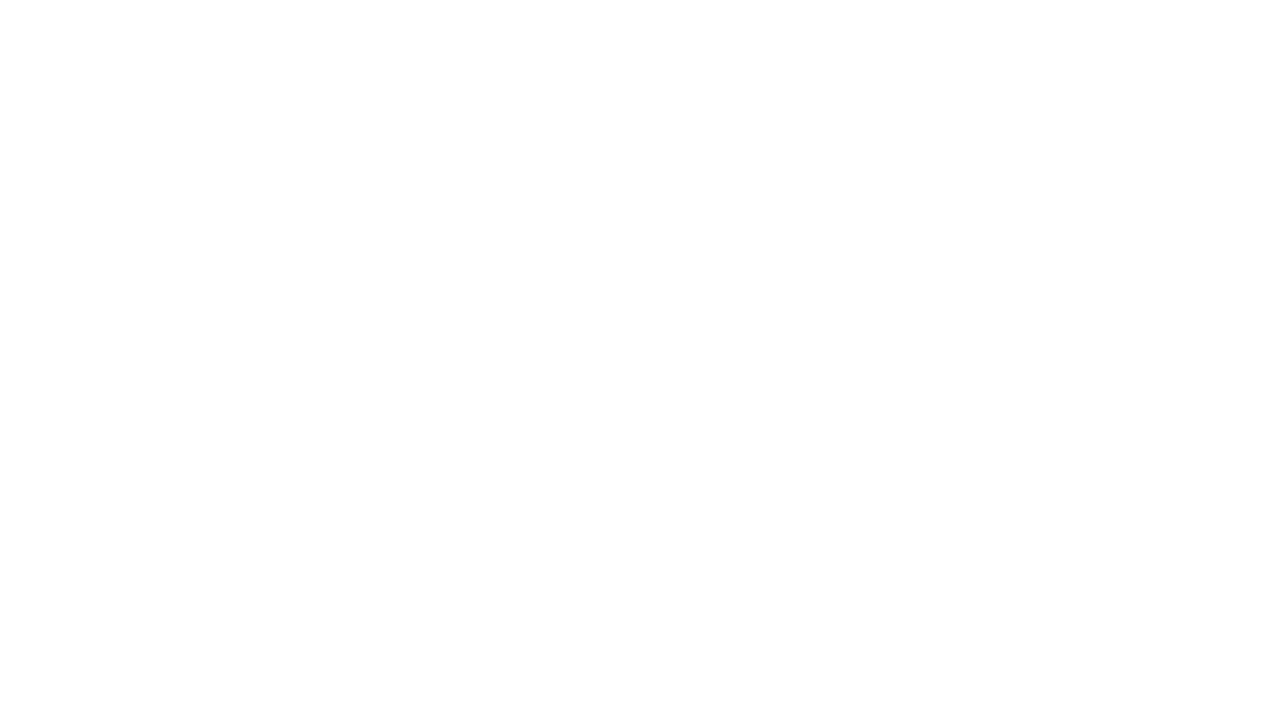
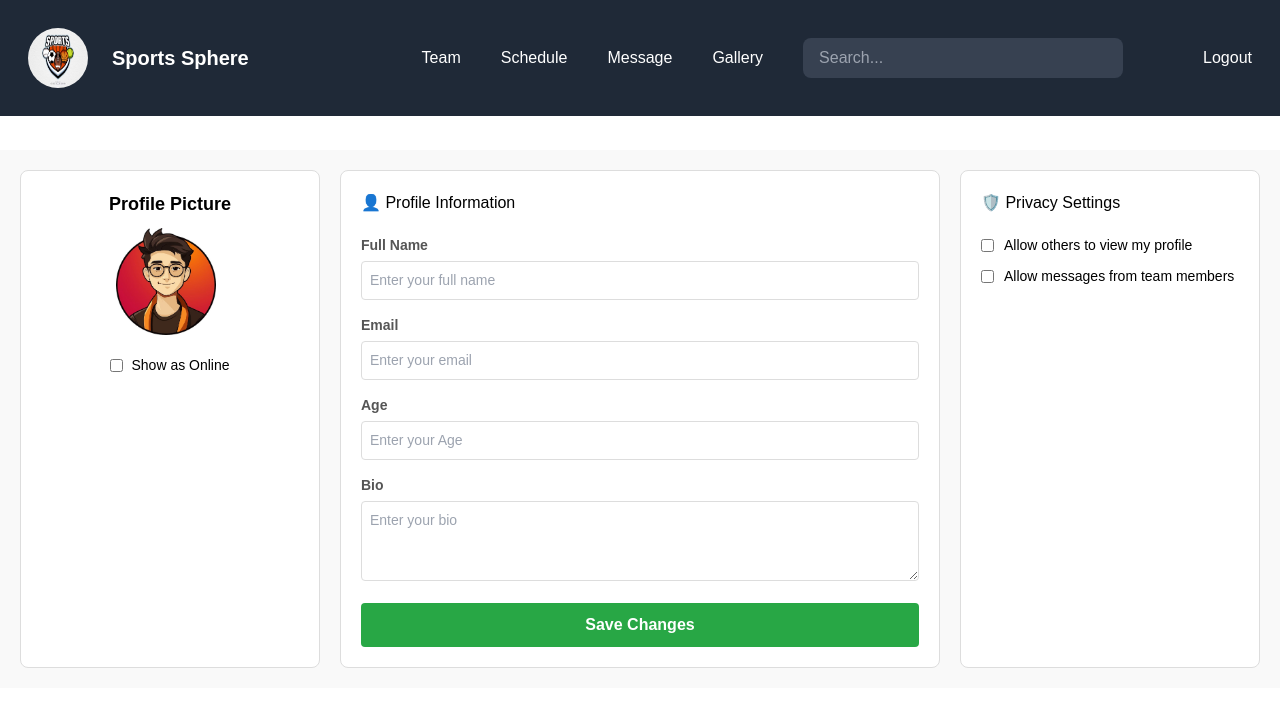
Before and after one commit to Rajeshbabu21/Sports-Sphere, a React (Vite) app in the folder Sports-Sphere/: page /user in a window 1280 px wide. Before the commit this address had no page. Shown: the top 706 px of the page. Built offline with nearby package versions, Linux system fonts and the light colour scheme; grey boxes are pictures that could not be loaded.

Commit message:
Added the User Page

```diff
--- a/Sports-Sphere/src/App.jsx
+++ b/Sports-Sphere/src/App.jsx
@@ -62,7 +62,7 @@ function App() {
             path='/create-team'
             element={
               <>
-              <Navbar />
+                <Navbar />
                 <CreateTeamPage />
                 {/* <Message /> */}
               </>
@@ -95,6 +95,16 @@ function App() {
               </>
             }
           />
+
+          <Route
+            path='/user'
+            element={
+              <>
+                <Navbar />
+                <User />
+              </>
+            }
+          />
         </Routes>
       </Router>
     </ThemeProvider>
--- a/Sports-Sphere/src/Componenets/Navbar/Navbar.jsx
+++ b/Sports-Sphere/src/Componenets/Navbar/Navbar.jsx
@@ -46,7 +46,7 @@ const Navbar = () => {
                 strokeLinecap='round'
                 strokeLinejoin='round'
                 strokeWidth={2}
-                d='M6 18L18 6M6 6l12 12'
+                // d='M6 18L18 6M6 6l12 12'
               />
             </svg>
           ) : (
@@ -92,51 +92,18 @@ const Navbar = () => {
           </div>
 
           {/* User Menu Button */}
+          <Link to='/user' className='hover:text-gray-300'>
           <div className='relative'>
             <button
-              onClick={() => toggleDropdown(0)}
+              // onClick={() => toggleDropdown(0)}
               className='flex items-center text-sm focus:outline-none'
             >
               {/* ccbc */}
-              <img
-                className='w-10 h-10 rounded-full'
-                src={ {profileImage }}
-                alt='User'
-              />
+              <img className='w-10 h-10 rounded-full' src={{profileImage}} alt="User" />
             </button>
 
-            {/* Dropdown Menu */}
-            {openDropdownIndex === 0 && (
-              <div className='absolute right-0 my-4 text-base list-none bg-white divide-y divide-gray-100 rounded-lg shadow dark:bg-gray-700 dark:divide-gray-600 w-60'>
-                <ul className='py-2'>
-                  <li>
-                    <Link
-                      to='/profile'
-                      className='block px-4 py-2 text-sm text-gray-700 hover:bg-gray-100 dark:hover:bg-gray-600 dark:text-gray-200 dark:hover:text-white text-center'
-                    >
-                      User's Name
-                    </Link>
-                  </li>
-                  <li>
-                    <Link
-                      to='/profile/update'
-                      className='block px-4 py-2 text-sm text-gray-700 hover:bg-gray-100 dark:hover:bg-gray-600 dark:text-gray-200 dark:hover:text-white text-center'
-                    >
-                      Update Profile
-                    </Link>
-                  </li>
-                  <li>
-                    <Link
-                      to='/settings'
-                      className='block px-4 py-2 text-sm text-gray-700 hover:bg-gray-100 dark:hover:bg-gray-600 dark:text-gray-200 dark:hover:text-white text-center'
-                    >
-                      Settings
-                    </Link>
-                  </li>
-                </ul>
-              </div>
-            )}
           </div>
+          </Link>
 
           <Link to='/logout' className='hover:text-gray-300'>
             Logout
--- a/Sports-Sphere/src/Pages/Schedule/Dashboard.css
+++ b/Sports-Sphere/src/Pages/Schedule/Dashboard.css
@@ -5,14 +5,16 @@
   display: flex;
   flex-direction: row;
   margin-top: 150px;
-  height: 100vh;
+  /* height: 100vh; */
   overflow: hidden;
+  background-color: #28a745;
 }
 
 /* Sidebar Section */
-.sidebar {
+.sidebar-1 {
   width: 300px;
   background-color: white;
+  background-color: #17a2b8;
   padding: 20px;
   box-shadow: 2px 0 6px rgba(0, 0, 0, 0.1);
   display: flex;
--- a/Sports-Sphere/src/Pages/Schedule/Schedule.jsx
+++ b/Sports-Sphere/src/Pages/Schedule/Schedule.jsx
@@ -1,11 +1,11 @@
 import React from 'react'
 import './Dashboard.css' // Assuming styles are in a separate CSS file
 
-const Dashboard = () => {
+const Schedule = () => {
   return (
     <div className='dashboard-container'>
       {/* Sidebar Section */}
-      <div className='sidebar'>
+      <div className='sidebar-1'>
         {/* Filters Section */}
         <div className='filters-section'>
           <h3>Filters</h3>
@@ -56,4 +56,4 @@ const Dashboard = () => {
   )
 }
 
-export default Dashboard
+export default Schedule
--- a/Sports-Sphere/src/Pages/UserProfile/User.jsx
+++ b/Sports-Sphere/src/Pages/UserProfile/User.jsx
@@ -1,8 +1,64 @@
 import React from 'react'
-
+import './user.css' // Ensure to link your CSS for styles
+import profileImage from '../../assets/user.jpg'
 const User = () => {
   return (
-    <div>User</div>
+    <div className='profile-container'>
+      {/* Profile Picture and Online Status */}
+      <div className='profile-picture-section'>
+        <div className='profile-picture'>
+          <div className='loading-text'>Profile Picture</div>
+          <img className='ram'
+            src={profileImage} // Use the imported image
+            alt='Profile Placeholder'
+          />
+
+        </div>
+        <label className='online-status'>
+          <input type='checkbox' />
+          Show as Online
+        </label>
+      </div>
+
+      {/* Profile Information Section */}
+      <div className='profile-information-section'>
+        <h3>👤 Profile Information</h3>
+        <div className='form-group'>
+          <label>Full Name</label>
+          <input type='text' placeholder='Enter your full name' />
+        </div>
+        <div className='form-group'>
+          <label>Email</label>
+          <input type='email' placeholder='Enter your email' />
+        </div>
+        <div className='form-group'>
+          <label>Age</label>
+          <input type='number' placeholder='Enter your Age' />
+        </div>
+        <div className='form-group'>
+          <label>Bio</label>
+          <textarea placeholder='Enter your bio'></textarea>
+        </div>
+        {/* <div className='form-group'>
+          <label>Interests</label>
+          <button className='add-interest-btn'>+ Add Interest</button>
+        </div> */}
+        <button className='save-changes-btn'>Save Changes</button>
+      </div>
+
+      {/* Privacy Settings Section */}
+      <div className='privacy-settings-section'>
+        <h3>🛡️ Privacy Settings</h3>
+        <label className='privacy-option'>
+          <input type='checkbox' />
+          Allow others to view my profile
+        </label>
+        <label className='privacy-option'>
+          <input type='checkbox' />
+          Allow messages from team members
+        </label>
+      </div>
+    </div>
   )
 }
 
--- a/Sports-Sphere/src/Pages/UserProfile/user.css
+++ b/Sports-Sphere/src/Pages/UserProfile/user.css
@@ -0,0 +1,143 @@
+/* Container */
+.profile-container {
+  display: flex;
+  flex-wrap: wrap;
+  gap: 20px;
+  padding: 20px;
+  background-color: #f9f9f9;
+  margin-top: 150px;
+}
+
+/* Profile Picture Section */
+.profile-picture-section {
+  flex: 1;
+  max-width: 300px;
+  background: #fff;
+  border: 1px solid #ddd;
+  border-radius: 8px;
+  padding: 20px;
+  text-align: center;
+}
+
+.profile-picture {
+  margin-bottom: 20px;
+}
+
+.loading-text {
+  font-size: 18px;
+  font-weight: bold;
+  margin-bottom: 10px;
+  /* margin-right: 70px; */
+}
+
+.loading-spinner {
+  font-size: 14px;
+  color: #999;
+}
+
+.online-status {
+  display: flex;
+  align-items: center;
+  justify-content: center;
+  font-size: 14px;
+  margin-top: 10px;
+}
+
+/* Profile Information Section */
+.profile-information-section {
+  flex: 2;
+  background: #fff;
+  border: 1px solid #ddd;
+  border-radius: 8px;
+  padding: 20px;
+}
+
+.profile-information-section h3 {
+  margin-bottom: 20px;
+}
+
+.form-group {
+  margin-bottom: 15px;
+}
+
+.form-group label {
+  display: block;
+  font-size: 14px;
+  font-weight: bold;
+  margin-bottom: 5px;
+}
+
+.form-group input,
+.form-group textarea {
+  width: 100%;
+  padding: 8px;
+  font-size: 14px;
+  border: 1px solid #ddd;
+  border-radius: 4px;
+}
+
+textarea {
+  resize: none;
+  height: 80px;
+}
+
+.add-interest-btn {
+  background-color: #007bff;
+  color: #fff;
+  border: none;
+  padding: 8px 12px;
+  border-radius: 4px;
+  cursor: pointer;
+  font-size: 14px;
+}
+
+.add-interest-btn:hover {
+  background-color: #0056b3;
+}
+
+.save-changes-btn {
+  display: block;
+  width: 100%;
+  background-color: #28a745;
+  color: #fff;
+  border: none;
+  padding: 10px;
+  border-radius: 4px;
+  cursor: pointer;
+  font-size: 16px;
+  font-weight: bold;
+}
+
+.save-changes-btn:hover {
+  background-color: #218838;
+}
+
+/* Privacy Settings Section */
+.privacy-settings-section {
+  flex: 1;
+  max-width: 300px;
+  background: #fff;
+  border: 1px solid #ddd;
+  border-radius: 8px;
+  padding: 20px;
+}
+
+.privacy-settings-section h3 {
+  margin-bottom: 20px;
+}
+
+.privacy-option {
+  display: flex;
+  align-items: center;
+  margin-bottom: 10px;
+  font-size: 14px;
+}
+
+.privacy-option input {
+  margin-right: 10px;
+}
+
+.ram{
+ width: 100px;
+ margin-left: 75px;
+}
```
